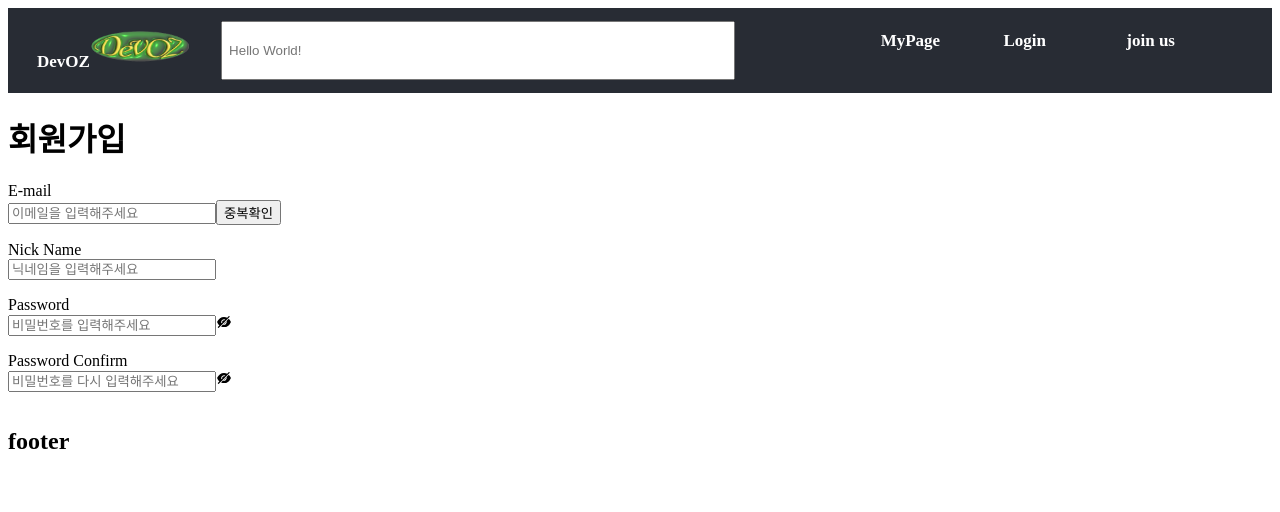
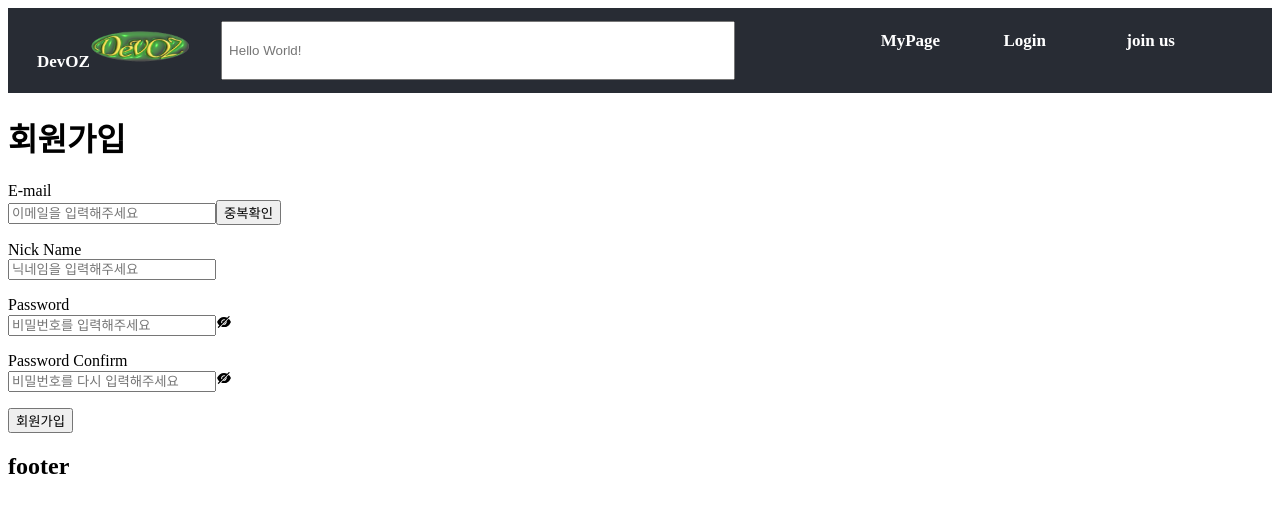
Before and after one commit to haley10309/Multi_main_Project, a React (Create React App) app: page /Join in a window 1280 px wide. Shown: the top 512 px of the page. Built offline with nearby package versions, Linux system fonts and the light colour scheme.

Commit message:
회원정보 보내기 핸들러

```diff
--- a/package.json
+++ b/package.json
@@ -3,11 +3,11 @@
   "version": "0.1.0",
   "private": true,
   "dependencies": {
-    "@ant-design/icons": "^5.3.4",
+    "@ant-design/icons": "4.0.0",
     "@emotion/react": "^11.11.4",
     "@emotion/styled": "^11.11.5",
     "@mui/material": "^5.15.15",
-    "@tanstack/react-table": "^8.15.3",
+    "@tanstack/react-table": "^8.16.0",
     "@testing-library/jest-dom": "^5.17.0",
     "@testing-library/react": "^13.4.0",
     "@testing-library/user-event": "^13.5.0",
--- a/src/Account/Join.jsx
+++ b/src/Account/Join.jsx
@@ -3,8 +3,10 @@ import axios from 'axios';
 import './Account.scss';
 import { AiFillEye } from 'react-icons/ai';
 import { AiFillEyeInvisible } from 'react-icons/ai';
+import { useNavigate } from 'react-router-dom';
 
 const Join = () => {
+  const navigate = useNavigate();
   //초기값
   const [email, setEmail] = useState('');
   const [password, setPassword] = useState('');
@@ -118,8 +120,26 @@ const Join = () => {
     e.preventDefault();
   };
   //회원가입 정보 보내기 핸들러
-  const handleJoin = async (e) => {
+  const handleJoin = (e) => {
     e.preventDefault();
+    if (isEmail && isPassword && isPasswordConfirm && isNickNmae) {
+      axios
+        .post('url', {
+          user_email: 'email',
+          password: 'password',
+          nickname: 'nickName',
+        })
+        .then((response) => {
+          console.log(response);
+          alert('회원가입을 축하합니다');
+          return navigate('/Login');
+        })
+        .catch((error) => {
+          console.log(error);
+        });
+    } else {
+      alert('가입 양식을 확인하세요');
+    }
   };
 
   //HTML
@@ -186,6 +206,9 @@ const Join = () => {
           </span>
           <p className="message">{passwordConfirmMessage}</p>
         </div>
+        <button className="join-button" onclick={handleJoin}>
+          회원가입
+        </button>
       </form>
     </div>
   );
```
Also changed, not shown: 1 other file (tests, documents, lock files or other folders).
